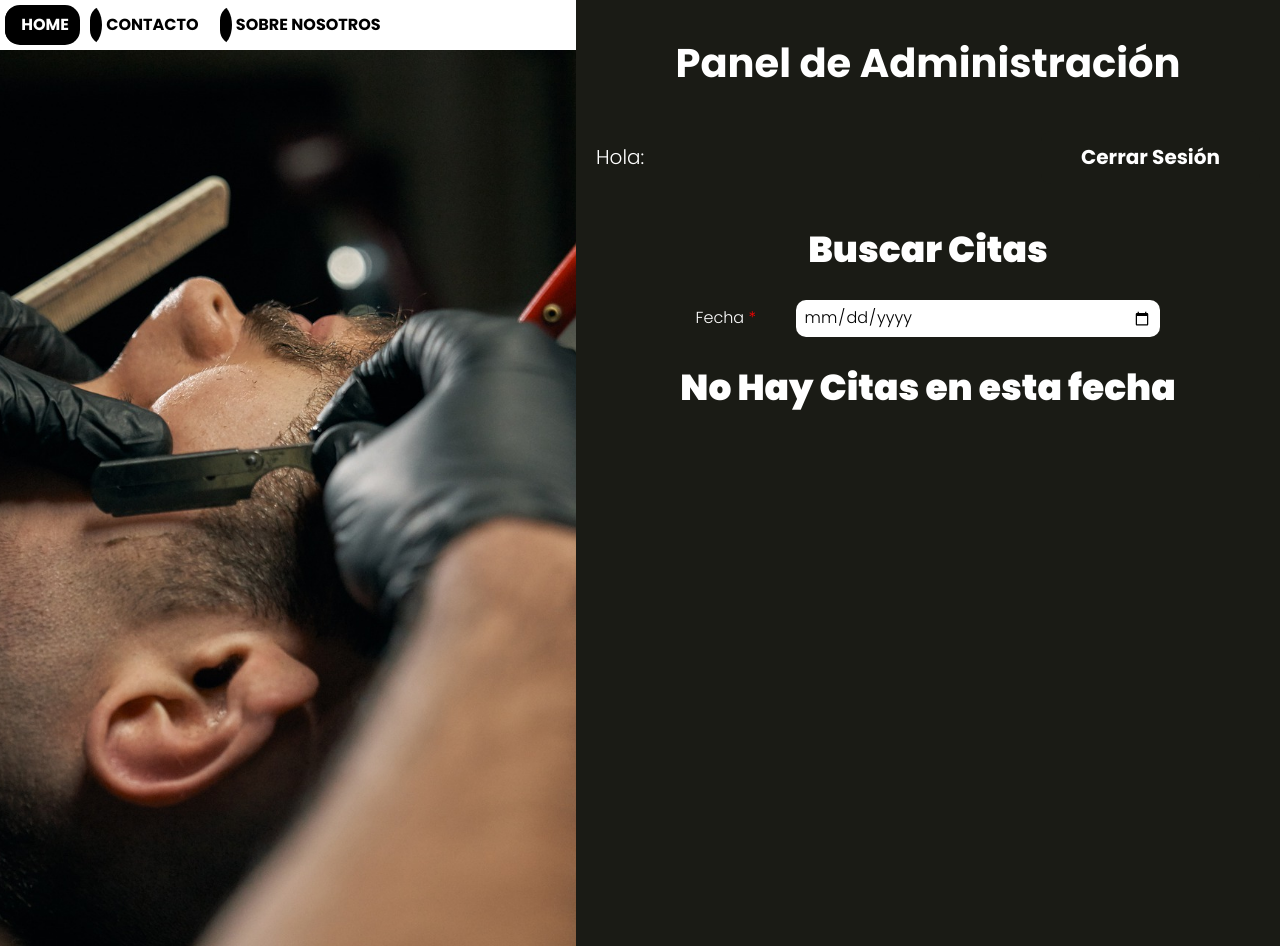
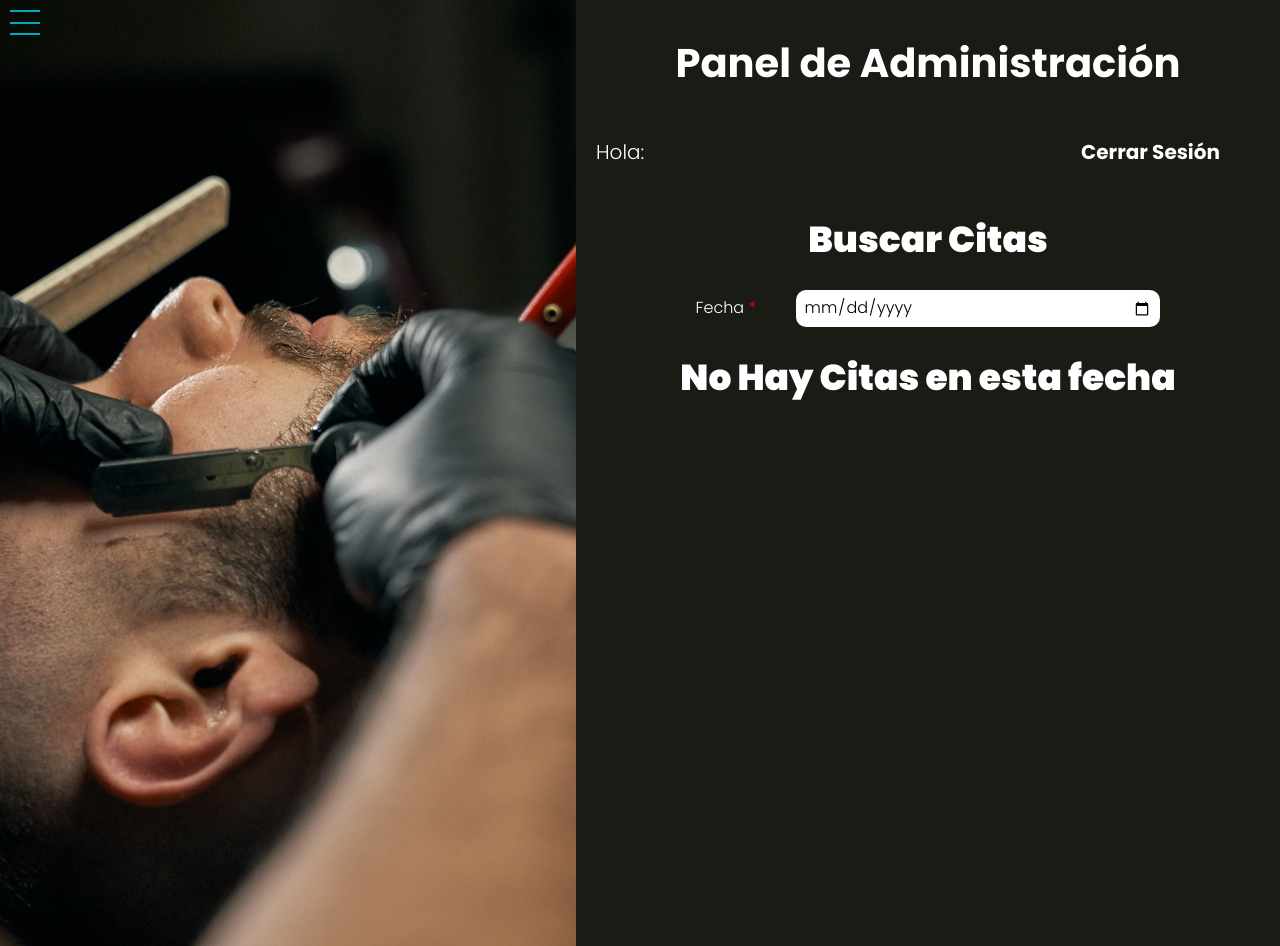
Before and after one commit to edwinjs31/peluqueria_php_mvc, a PHP site: the page made by views/admin/index.php in a window 1280 px wide. Run offline with PHP 8.4, Linux system fonts and the light colour scheme; the template is opened without the code that fills it, so the values that code supplies are empty; some libraries are stand-ins or nearby versions.

Commit message:
Estilos navBar modificados

```diff
--- a/src/scss/base/_variables.scss
+++ b/src/scss/base/_variables.scss
@@ -8,7 +8,7 @@ $tablet: 768px;
 $desktop: 1024px;
 
 // Colores
-$azul: #0da6f3;
+$azul: #00AABB;
 $rojo: #cb0000;
 $rosa: #f3acac;
 //$verde:#329f00;
--- a/src/scss/layout/_index.scss
+++ b/src/scss/layout/_index.scss
@@ -4,3 +4,4 @@
 @forward 'resumen';
 @forward 'admin';
 @forward 'contacto';
+@forward 'navBar';
--- /dev/null
+++ b/src/scss/layout/_navBar.scss
@@ -0,0 +1,215 @@
+@use 'base/variables' as v;
+@use 'base/mixins' as m;
+
+$bezier: cubic-bezier(0.75, 0, 0.25, 1);
+
+* {
+    margin: 0;
+    box-sizing: border-box;
+    // font-family: HelveticaNeue, Helvetica, sans-serif;
+}
+
+.nav {
+    color: v.$blanco;
+
+    &__trigger-finger {
+        // The visible part of the trigger, this will be your "nav is closed!"-state
+        position: fixed;
+        top: 0;
+        left: 0;
+        z-index: 10;
+        display: flex;
+        align-items: center;
+        width: 30px;
+        height: 25px;
+        margin: 10px;
+        color: v.$azul;
+
+        &::before {
+            content: '';
+            position: absolute;
+            top: 15px;
+            left: -5px;
+            bottom: -5px;
+            right: -5px;
+            background: v.$azul;
+            opacity: 0;
+            z-index: -1;
+            transition: opacity 0.3s $bezier;
+        }
+
+        span {
+            display: block;
+            width: 100%;
+            height: 2px;
+            transition: transform 1s $bezier;
+            background: currentColor;
+
+            &::before,
+            &::after {
+                // Create the hamburger lines
+                content: "";
+                position: absolute;
+                left: 0;
+                right: 0;
+                display: block; // Labels are inline elements, it needs a display property that allows it it's own set height like block;
+                height: 2px;
+                background: currentColor; // inherits color set on parent
+                transition: transform 0.4s $bezier, top 0.4s 0.4s $bezier, background 0.2s $bezier;
+            }
+
+            &::before {
+                top: 0;
+            }
+
+            &::after {
+                top: calc(100% - 2px);
+            }
+        }
+    }
+
+    &__trigger-input,
+    &__submenu-trigger-input {
+        // We  want to make the input invisible without using display: none;, because that will remove functionality.
+        opacity: 0;
+        width: 0;
+        height: 0;
+        appearance: none;
+        position: fixed;
+    }
+
+    &__trigger-input {
+        &:focus {
+            &+label {
+                color: white;
+
+                &::before {
+                    opacity: 1;
+                }
+            }
+        }
+
+        &:checked {
+            &+label {
+                // change the label if the input is checked, this will be your "nav is open! 🎉"-state
+                height: 10px;
+                color: white;
+
+                span {
+                    transform: rotate(45deg);
+
+                    &::before,
+                    &::after {
+                        top: calc(50% - 1px);
+                        transition: transform 0.4s 0.4s $bezier, top 0.4s $bezier, background 0.2s $bezier;
+                    }
+
+                    &::after {
+                        transform: rotate(90deg);
+                    }
+                }
+            }
+
+            &~ul {
+                // We use a general sibling because it's less work, + label + ul would work as well
+                z-index: 9;
+                transform: none;
+                transition: 0.5s $bezier;
+            }
+        }
+    }
+
+    &__list {
+        // we want to make the top navigation items not visible while the input is not :checked.
+        // We use a general sibling because it's less work, + label + ul would work as well+++
+        position: fixed;
+        // overflow-y: scroll;
+        top: 0;
+        left: 0;
+        bottom: 0;
+        right: 0;
+        z-index: -1;
+        background: v.$azul;
+        font-size: 5rem;
+        margin-right: 55%;
+        padding: 5rem 20rem;
+        transform: translate(-70vw) rotate(45deg);
+        transition: 0.2s $bezier;
+    }
+
+    &__item {
+        list-style: none;
+
+        &+& {
+            margin-top: 20px;
+        }
+    }
+
+    &__submenu-trigger-input {
+        &:checked {
+            &+label::after {
+                transform: translateY(10px);
+            }
+
+            &~ul {
+                display: block;
+            }
+        }
+
+        &:focus {
+            &+label::after {
+                transform: translateY(5px);
+            }
+        }
+    }
+
+    &__submenu-trigger-finger {
+        &::after {
+            content: '';
+            display: inline-block;
+            border: 10px solid transparent;
+            border-top-color: white;
+            transition: 0.4s $bezier;
+        }
+    }
+
+    &__link {
+         color: inherit;
+        text-decoration: none;
+        background-image: linear-gradient(currentColor, currentColor);
+        background-position: 0% 100%;
+        background-repeat: no-repeat;
+        background-size: 0% 2px;
+        transition: background-size .3s;
+        &:hover , &:focus {
+            // color: v.$negro;
+            // font-weight: bold;
+            background-size: 100% 2px;
+        }
+    }
+
+    &__list-child {
+        display: none;
+        font-size: 2rem;
+        margin-top: 10px;
+        padding-left: 2rem;
+    }
+}
+
+main {
+    padding: 6rem 4rem;
+
+    h1 {
+        font-size: 3rem;
+        font-weight: normal;
+
+        span {
+            color: v.$azul;
+        }
+    }
+
+    p {
+        line-height: 1.5;
+        margin-top: 1.5rem;
+    }
+}
--- a/views/layout.php
+++ b/views/layout.php
@@ -14,11 +14,34 @@
     <div class="contenedor-app">
         <!-- imagen de fondo y el navBar -->
         <div class="imagen">
-            <nav class="navBar">
-                <ul>
-                    <li class="active"><a href="/">Home</a></li>
-                    <li><a href="/contacto">Contacto</a></li>
-                    <li><a href="/nosotros">Sobre nosotros</a></li>
+            <nav class="nav">
+                <input class="nav__trigger-input" type="checkbox" id="trigger" aria-label="open the navigation" />
+                <label class="nav__trigger-finger" for="trigger">
+                    <span></span>
+                </label>
+                <ul class="nav__list">
+                    <li class="nav__item">
+                        <a href="/" class="nav__link">
+                            <span class="nav__text">
+                            <i class="fa-solid fa-house"></i>
+                            </span>
+                        </a>
+                    </li>
+
+                    <li class="nav__item">
+                        <a href="/nosotros" class="nav__link">
+                            <span class="nav__text">
+                                Nosotros
+                            </span>
+                        </a>
+                    </li>
+                    <li class="nav__item">
+                        <a href="/contacto" class="nav__link">
+                            <span class="nav__text">
+                                Contacto
+                            </span>
+                        </a>
+                    </li>
                 </ul>
             </nav>
             <!-- <div class="navBar">
```
Also changed, not shown: public/build/css/app.css, 1 other file.
